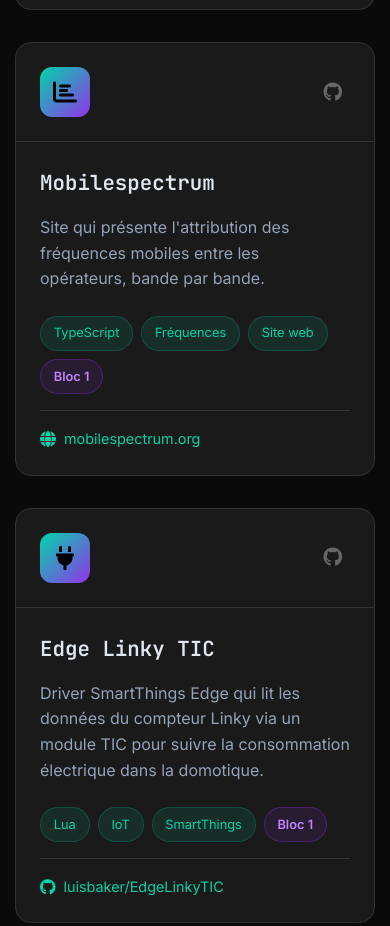
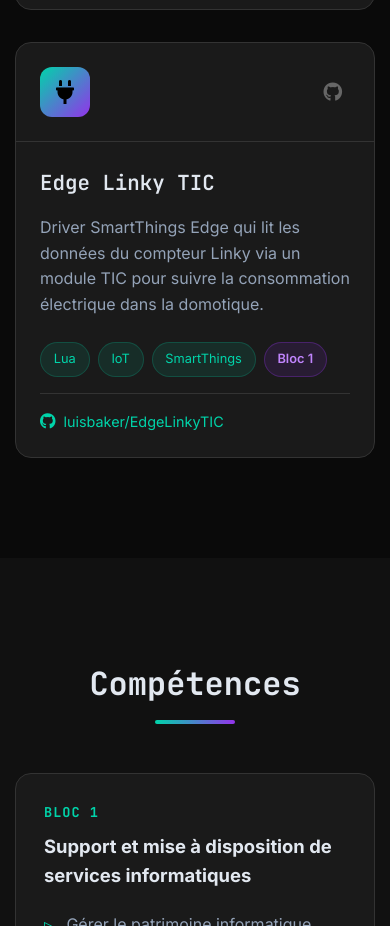
Before and after one commit to luisbaker/mysite, a website: page public/index.html in a window 390 px wide. Shown: the part 7578-8504 px from the top of the page. Drawn offline with Linux system fonts and the light colour scheme.

Commit message:
Retire le projet Mobilespectrum du portfolio

```diff
--- a/public/index.html
+++ b/public/index.html
@@ -314,32 +314,6 @@
                 <div class="project-card">
                     <div class="project-header">
                         <div class="project-icon">
-                            <i class="fas fa-chart-bar"></i>
-                        </div>
-                        <div class="project-links">
-                            <a href="https://github.com/luisbaker/Mobilespectrum" class="project-link" target="_blank" rel="noopener"><i class="fab fa-github"></i></a>
-                        </div>
-                    </div>
-                    <div class="project-content">
-                        <h3>Mobilespectrum</h3>
-                        <p>Site qui présente l'attribution des fréquences mobiles entre les opérateurs, bande par bande.</p>
-                        <div class="project-tech">
-                            <span class="tech-tag">TypeScript</span>
-                            <span class="tech-tag">Fréquences</span>
-                            <span class="tech-tag">Site web</span>
-                            <span class="bloc-tag">Bloc 1</span>
-                        </div>
-                        <div class="project-url">
-                            <a href="https://mobilespectrum.org" target="_blank" rel="noopener" class="project-link-url">
-                                <i class="fas fa-globe"></i> mobilespectrum.org
-                            </a>
-                        </div>
-                    </div>
-                </div>
-
-                <div class="project-card">
-                    <div class="project-header">
-                        <div class="project-icon">
                             <i class="fas fa-plug"></i>
                         </div>
                         <div class="project-links">
@@ -383,7 +357,7 @@
                         <li>Mettre à disposition un service informatique</li>
                         <li>Organiser son développement professionnel</li>
                     </ul>
-                    <p class="bloc-where"><i class="fas fa-location-dot"></i> Support, gestion de parc, téléphonie, projets web</p>
+                    <p class="bloc-where"><i class="fas fa-location-dot"></i> Support, gestion de parc, téléphonie, Portugal Towers</p>
                 </div>
                 <div class="bloc-card">
                     <div class="bloc-number">Bloc 2 SISR</div>
```
Also changed, not shown: README.md.
